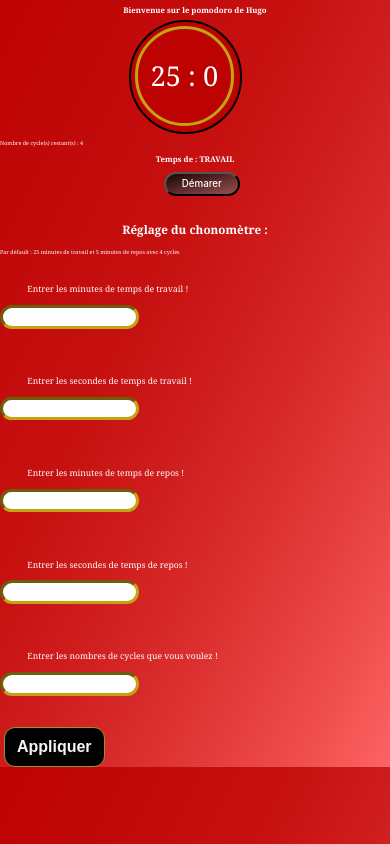
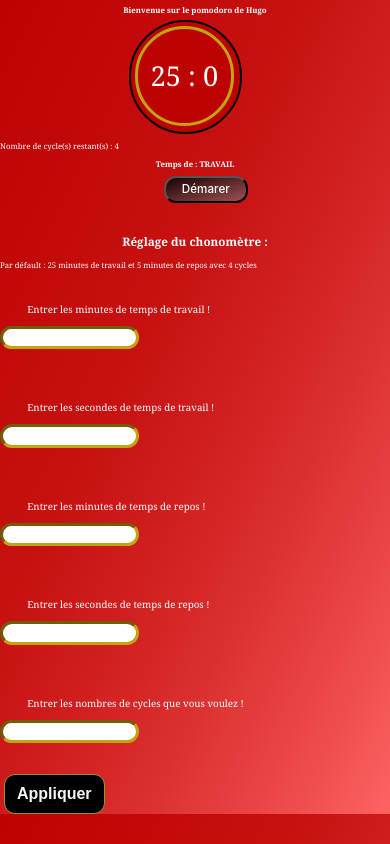
Before and after one commit to hpottier272/pomodoro_hugo, a plain HTML site: page index.html in a window 390 px wide. Drawn offline with Linux system fonts and the light colour scheme.

Commit message:
adaptation texte sur telephone

```diff
--- a/partie_css.css
+++ b/partie_css.css
@@ -60,7 +60,7 @@ button{
     cursor: pointer;
     display: inline-block;
     font-family: -apple-system,system-ui,"Segoe UI",Roboto,Helvetica,Arial,sans-serif;
-    font-size: 2.5vw;
+    font-size: 3vw;
     font-weight: 450;
     line-height: 2;
     outline: transparent;
@@ -112,7 +112,7 @@ h2{
 }
 
 p{
-    font-size: 1.4vw;
+    font-size: 2vw;
     color: white;
 }
 
@@ -139,5 +139,5 @@ input{
 label{
     color: white;
     margin-left: 7vw ;
-    font-size: 2.2vw;
+    font-size: 2.5vw;
 }
```
